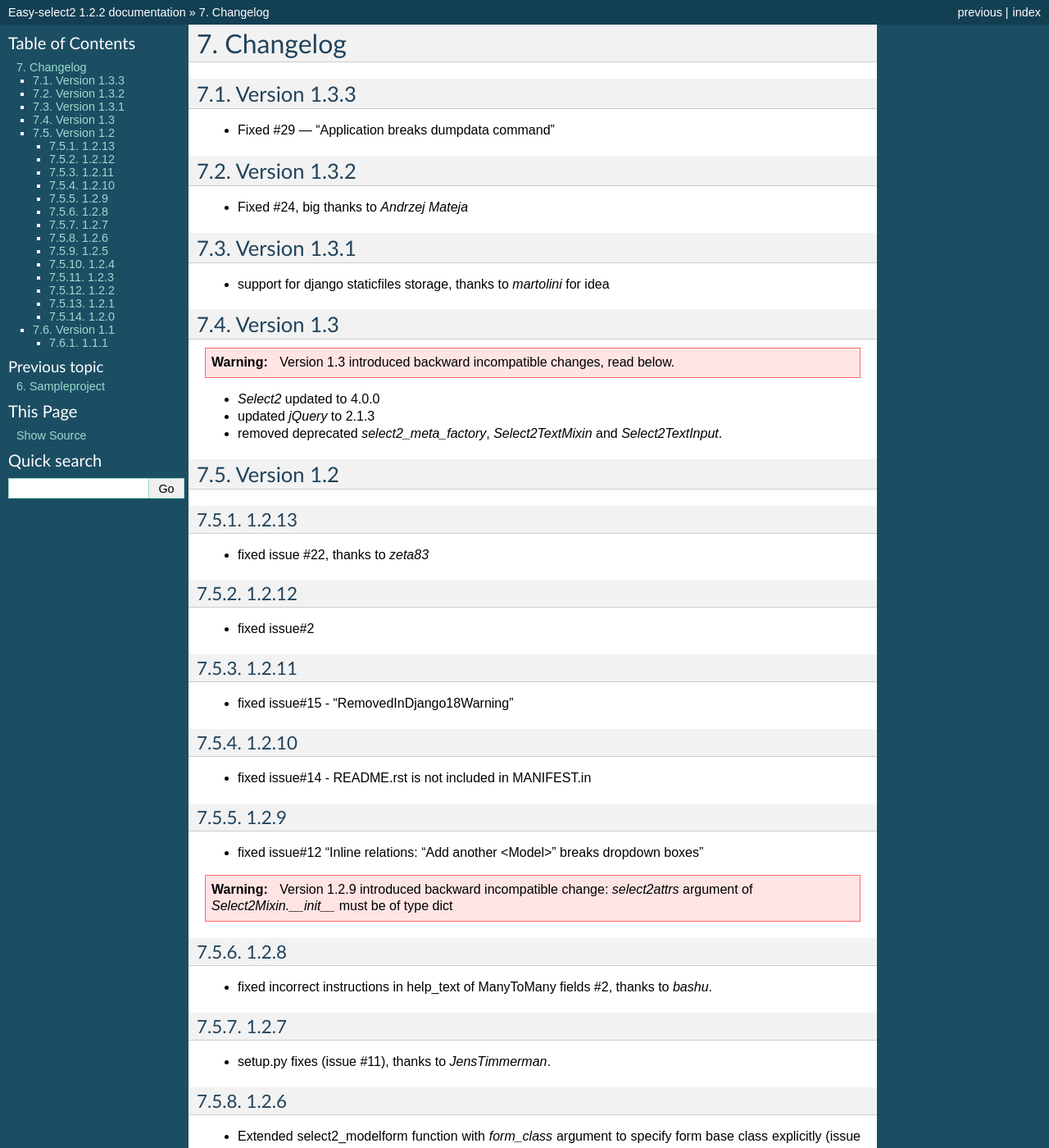
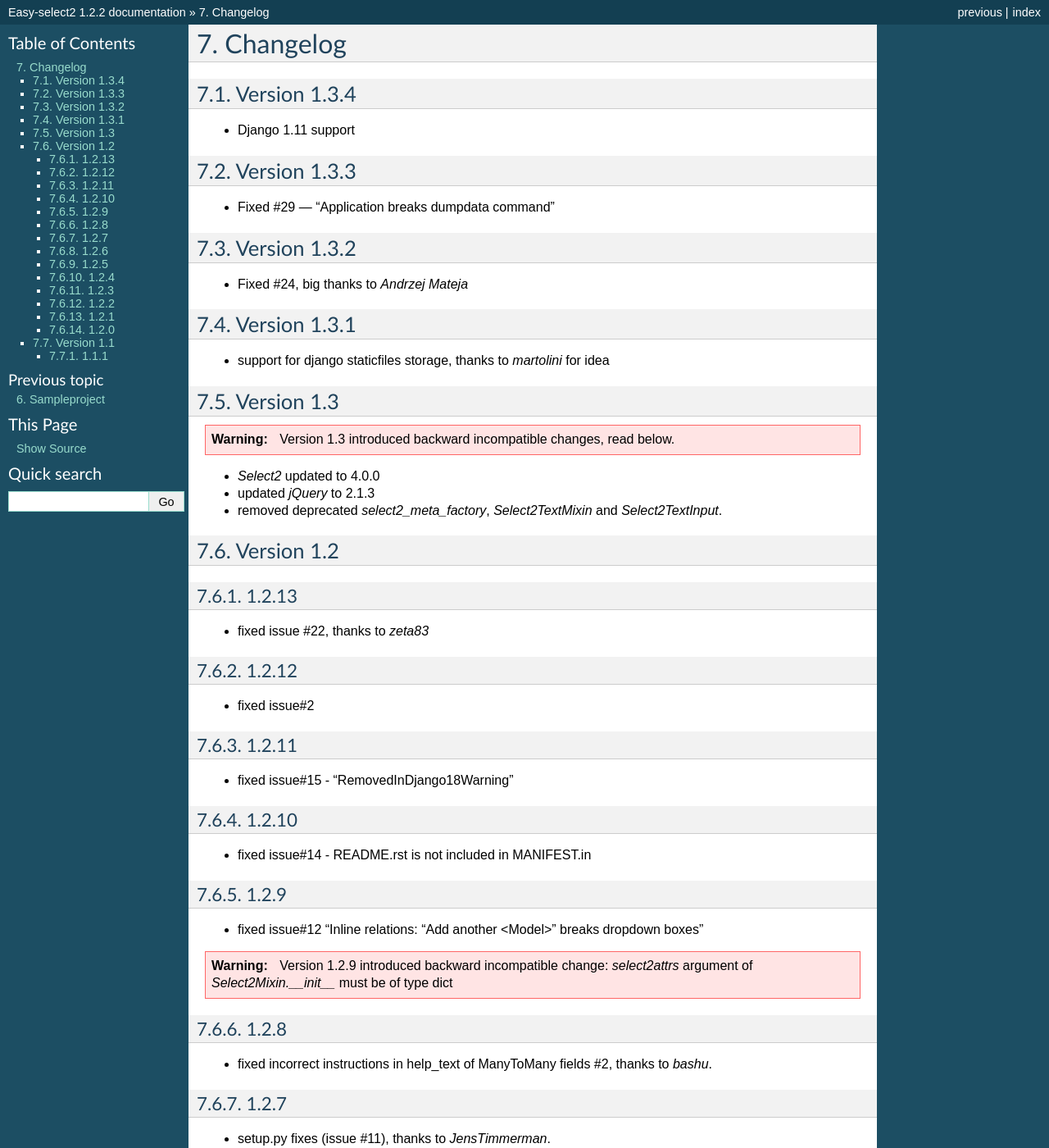
Before and after one commit to asyncee/django-easy-select2, a Sphinx documentation site: the page built from docs/source/changelog.rst, in a window 1280 px wide and 1400 px high. Shown: the whole window at 82% size. Built offline with Sphinx 7.4.7, drawn with Linux system fonts in a browser that asks for light colours; some of the changed text lies outside the part shown.

Commit message:
Bumped version, updated docs

```diff
--- a/docs/source/changelog.rst
+++ b/docs/source/changelog.rst
@@ -1,5 +1,10 @@
 Changelog
 =========
+
+Version 1.3.4
+-------------
+
+- Django 1.11 support
 
 
 Version 1.3.3
--- a/setup.py
+++ b/setup.py
@@ -40,7 +40,7 @@ class Tox(TestCommand):
 
 setup(
     name="django-easy-select2",
-    version="1.3.3",
+    version="1.3.4",
     packages=find_packages(),
     author="asyncee",
     description="Django select2 theme for select input widgets.",
```
